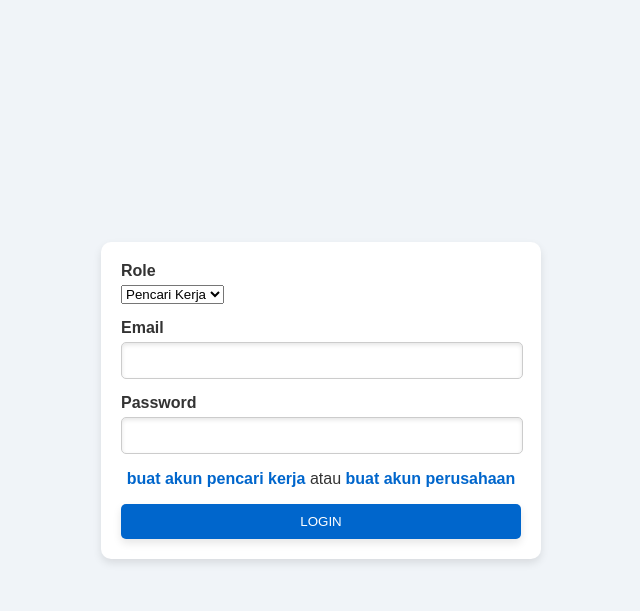
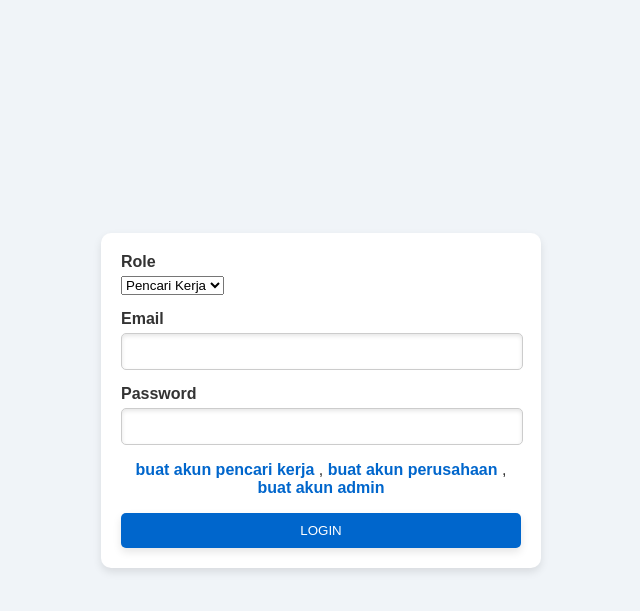
Before and after one commit to KalfinSyah/web-info-lowongan-pekerjaan, a PHP site: page /login.php in a window 1280 px wide. Shown: the top 611 px of the page, without its empty margins (319-959 px from the left). Run offline with PHP 8.4, Linux system fonts and the light colour scheme.

Commit message:
menambahkan login admin

```diff
--- a/login.php
+++ b/login.php
@@ -23,6 +23,7 @@ if ($_SERVER["REQUEST_METHOD"] == "POST") {
                 <select name="role" required>
                     <option value="akun_pencari_kerja">Pencari Kerja</option>
                     <option value="akun_perusahaan">Perusahaan</option>
+                    <option value="akun_admin">Admin</option>
                 </select>
             </div>
             <div>
@@ -37,8 +38,10 @@ if ($_SERVER["REQUEST_METHOD"] == "POST") {
 
         <p>
             <a href="register_pencari_kerja.php">buat akun pencari kerja</a>
-             atau
+            ,
             <a href="register_perusahaan.php">buat akun perusahaan</a>
+            ,
+            <a href="register_admin.php">buat akun admin</a>
         </p>
         <button type="submit">LOGIN</button>
     </form>
--- a/php/logic/Login.php
+++ b/php/logic/Login.php
@@ -15,6 +15,8 @@ class Login extends Database {
             $sql = "SELECT id, nama, foto_profil, email, gender, tanggal_lahir, password FROM akun_pencari_kerja WHERE email = '$email'";
         } elseif ($role == 'akun_perusahaan') {
             $sql = "SELECT id, nama, foto_profil, email, password FROM akun_perusahaan WHERE email = '$email'";
+        } elseif ($role == 'akun_admin') {
+            $sql = "SELECT id, nama, email, password FROM akun_admin WHERE email = '$email'";
         } else {
             return "error : role tidak valid";
         }
@@ -27,16 +29,18 @@ class Login extends Database {
                     $_SESSION['role'] = $role;
                     $_SESSION['id'] = $row['id'];
                     $_SESSION['nama'] = $row['nama'];
-                    $_SESSION['foto_profil'] = $row['foto_profil'];
                     $_SESSION['email'] = $row['email'];
 
                     if ($_SESSION['role'] == "akun_pencari_kerja") {
+                        $_SESSION['foto_profil'] = $row['foto_profil'];
                         $_SESSION['gender'] = $row['gender'];
                         $_SESSION['tanggal_lahir'] = $row['tanggal_lahir'];
                         $birthDate = new DateTime($_SESSION['tanggal_lahir']);
                         $currentDate = new DateTime();
                         $age = $currentDate->diff($birthDate)->y;
                         $_SESSION['usia'] = $age;
+                    } elseif ($_SESSION['role'] == "akun_perusahaan") {
+                        $_SESSION['foto_profil'] = $row['foto_profil'];
                     }
 
                     header("Location: index.php");
```
